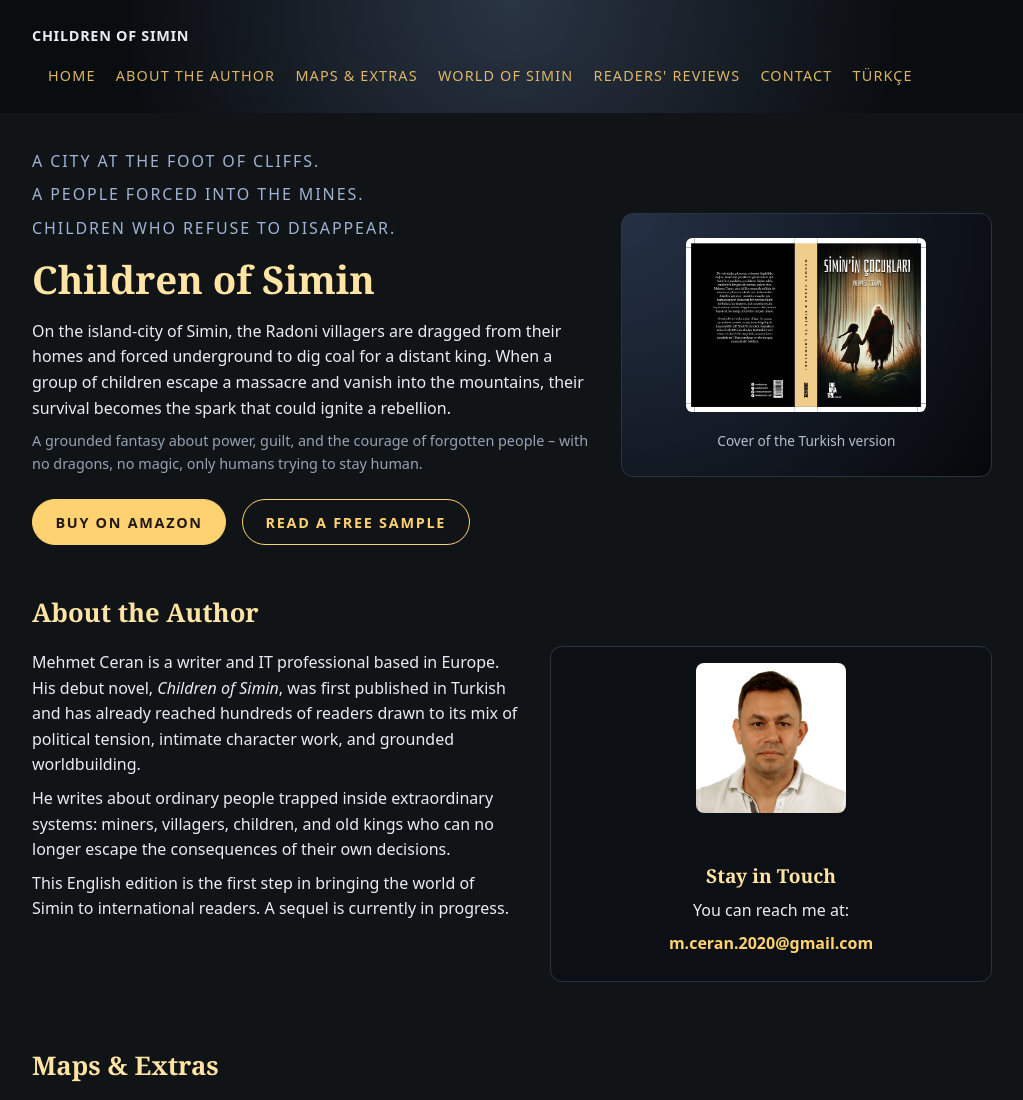
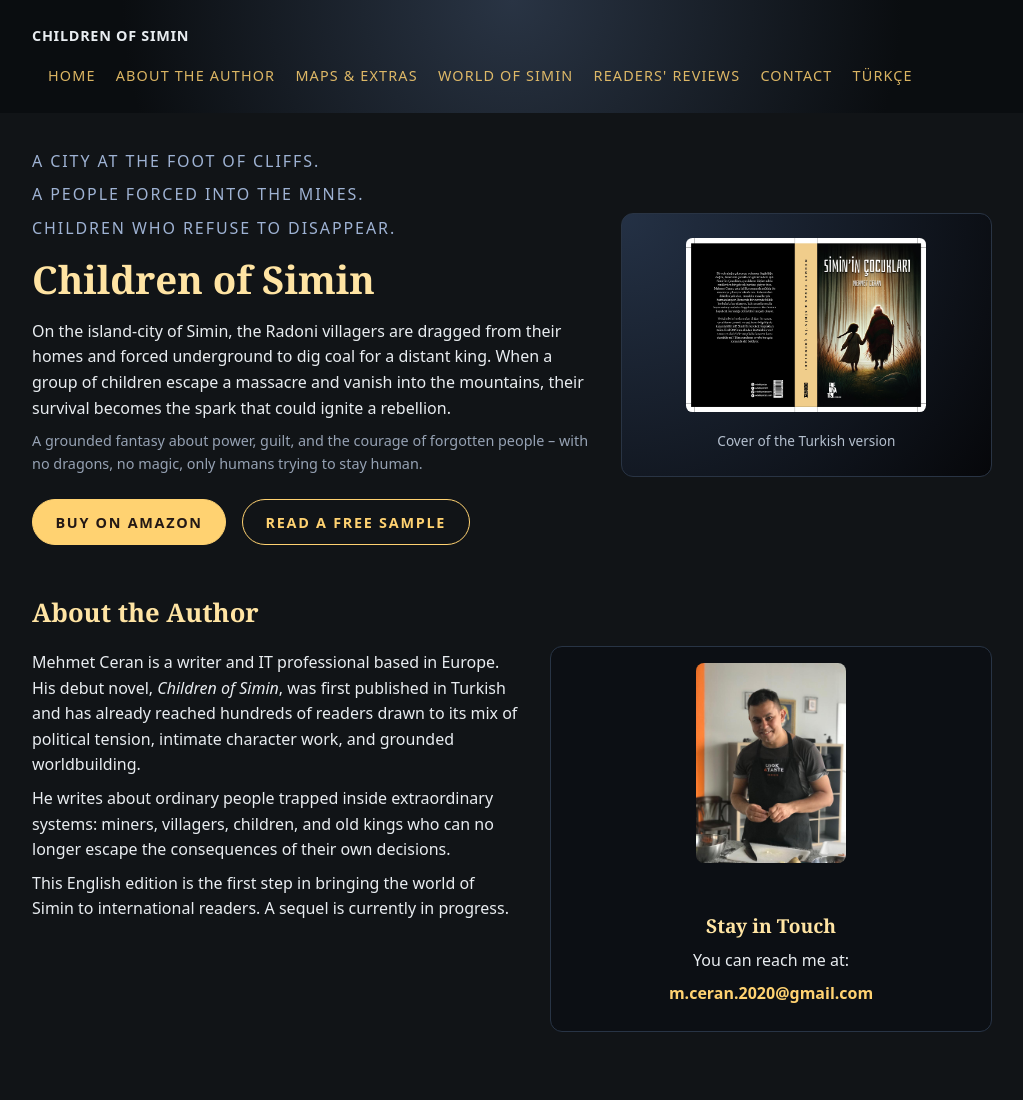
Before and after one commit to Mehmet-Ceran/children-of-simin, a plain HTML site: page index.html in a window 1280 px wide. Shown: the top 1100 px of the page, without its empty margins (128-1151 px from the left). Drawn offline with Linux system fonts and the light colour scheme.

Commit message:
index.html

```diff
--- a/index.html
+++ b/index.html
@@ -312,7 +312,7 @@
 
     <!-- RIGHT COLUMN: PHOTO + CONTACT -->
     <div class="card" style="text-align:center;">
-      <img src="https://raw.githubusercontent.com/Mehmet-Ceran/children-of-simin/main/profile.jpg"
+      <img src="https://raw.githubusercontent.com/Mehmet-Ceran/children-of-simin/main/jkkv5550.jpg"
            alt="Author photo"
            style="width:150px; border-radius:8px; margin-bottom:1rem;">
       <h3>Stay in Touch</h3>
```
